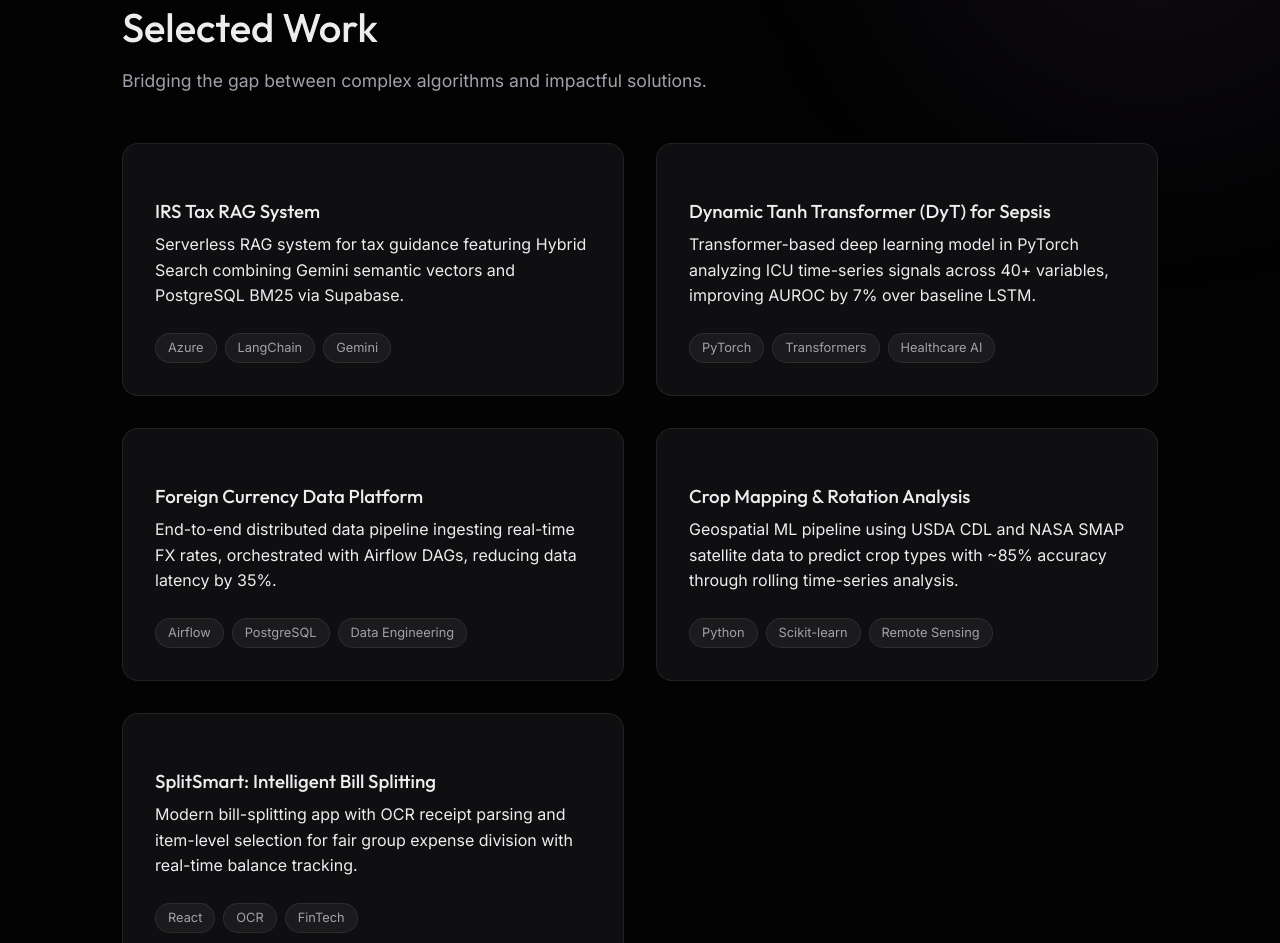
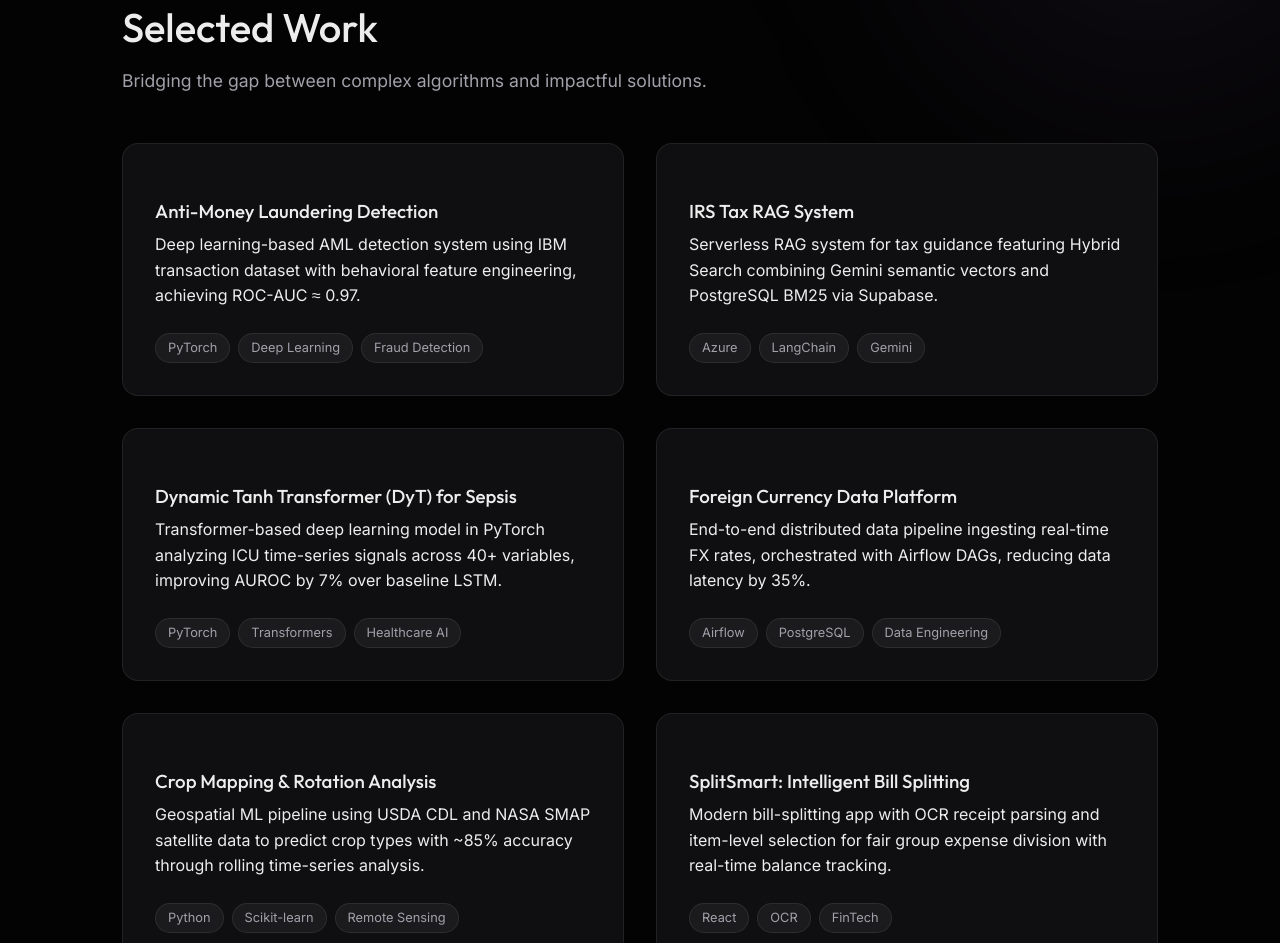
Before and after one commit to mikhail12310/mikhail12310.github.io, a plain HTML site: page index.html in a window 1280 px wide. Shown: the part 829-1772 px from the top of the page. Drawn offline with Linux system fonts and the light colour scheme.

Commit message:
new update AML

```diff
--- a/index.html
+++ b/index.html
@@ -217,8 +217,27 @@
         </div>
 
         <div class="featured-projects">
-            <!-- Project 0: IRS Tax RAG -->
-            <a href="projects.html" class="card reveal stagger-1">
+            <!-- Project 0: AML -->
+            <a href="https://github.com/mikhail12310/AML" target="_blank" class="card reveal stagger-1">
+                <div class="card-content">
+                    <div style="margin-bottom: 1.5rem;">
+                        <i class="ph-fill ph-shield-warning gradient-text" style="font-size: 2.5rem;"></i>
+                    </div>
+                    <h3>Anti-Money Laundering Detection</h3>
+                    <p class="text-secondary" style="margin-top: 0.5rem; margin-bottom: 1.5rem;">
+                        Deep learning-based AML detection system using IBM transaction dataset with behavioral feature
+                        engineering, achieving ROC-AUC ≈ 0.97.
+                    </p>
+                    <div class="tags">
+                        <span class="tag">PyTorch</span>
+                        <span class="tag">Deep Learning</span>
+                        <span class="tag">Fraud Detection</span>
+                    </div>
+                </div>
+            </a>
+
+            <!-- Project 1: IRS Tax RAG -->
+            <a href="projects.html" class="card reveal stagger-2">
                 <div class="card-content">
                     <div style="margin-bottom: 1.5rem;">
                         <i class="ph-fill ph-file-search gradient-text" style="font-size: 2.5rem;"></i>
@@ -236,8 +255,8 @@
                 </div>
             </a>
 
-            <!-- Project 1 -->
-            <a href="projects.html" class="card reveal stagger-2">
+            <!-- Project 2 -->
+            <a href="projects.html" class="card reveal stagger-3">
                 <div class="card-content">
                     <div style="margin-bottom: 1.5rem;">
                         <i class="ph-fill ph-heartbeat gradient-text" style="font-size: 2.5rem;"></i>
@@ -255,8 +274,8 @@
                 </div>
             </a>
 
-            <!-- Project 2 -->
-            <a href="projects.html" class="card reveal stagger-3">
+            <!-- Project 3 -->
+            <a href="projects.html" class="card reveal stagger-1">
                 <div class="card-content">
                     <div style="margin-bottom: 1.5rem;">
                         <i class="ph-fill ph-database gradient-text" style="font-size: 2.5rem;"></i>
@@ -274,8 +293,8 @@
                 </div>
             </a>
 
-            <!-- Project 3: CropScape -->
-            <a href="projects.html" class="card reveal stagger-1">
+            <!-- Project 4: CropScape -->
+            <a href="projects.html" class="card reveal stagger-2">
                 <div class="card-content">
                     <div style="margin-bottom: 1.5rem;">
                         <i class="ph-fill ph-plant gradient-text" style="font-size: 2.5rem;"></i>
@@ -293,8 +312,8 @@
                 </div>
             </a>
 
-            <!-- Project 4: SplitSmart -->
-            <a href="https://split-smart-rouge.vercel.app/" target="_blank" class="card reveal stagger-2">
+            <!-- Project 5: SplitSmart -->
+            <a href="https://split-smart-rouge.vercel.app/" target="_blank" class="card reveal stagger-3">
                 <div class="card-content">
                     <div style="margin-bottom: 1.5rem;">
                         <i class="ph-fill ph-receipt gradient-text" style="font-size: 2.5rem;"></i>
```
Also changed, not shown: projects.html (+44 -21 lines).
